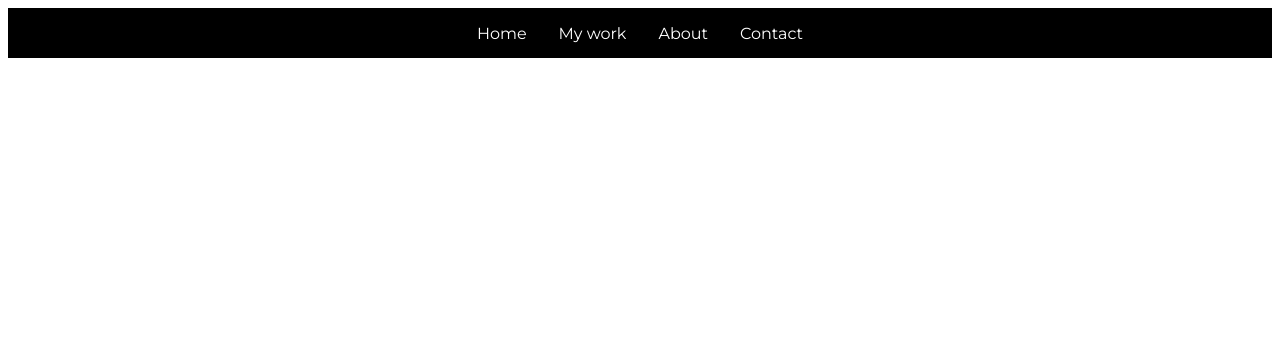
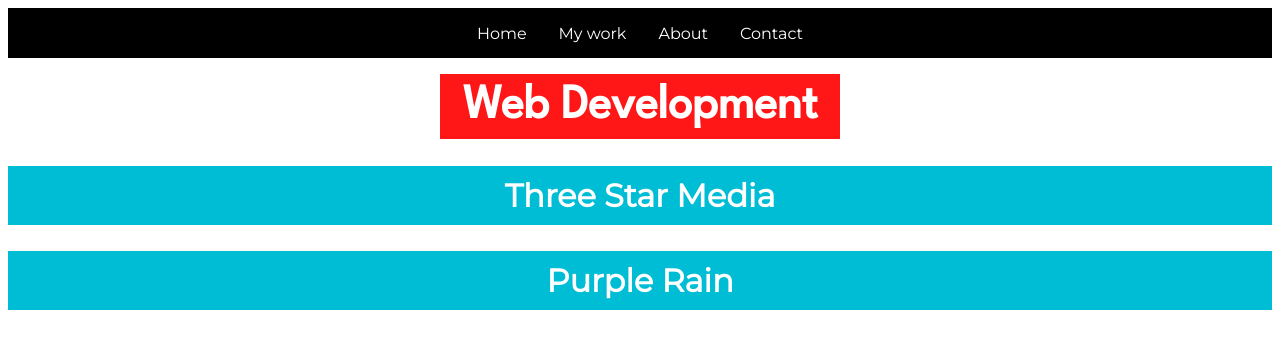
Before and after one commit to berr0161/portafolio, a plain HTML site: page web-development.html in a window 1280 px wide. Drawn offline with Linux system fonts and the light colour scheme.

Commit message:
creates web dev page html and css,

```diff
--- a/web-development.html
+++ b/web-development.html
@@ -7,6 +7,7 @@
     <meta name="viewport" content="width=device-width, initial-scale=1.0">
     <link href="https://fonts.googleapis.com/css2?family=League+Spartan&family=Montserrat&display=swap" rel="stylesheet">
     <script src="https://kit.fontawesome.com/32568561d7.js" crossorigin="anonymous"></script>
+    <link href="css/work.css" rel="stylesheet">
     <link href="css/main.css" rel="stylesheet">
     <title>Web Development</title>
 </head>
@@ -28,3 +29,14 @@
             </section>
         </div>
     </header>
+    <h1>Web Development</h1>
+
+    <section>
+        <h2>Three Star Media</h2>
+    </section>
+
+    <section>
+        <h2>Purple Rain
+
+        </h2>
+    </section>
```
Also changed, not shown: photography.html (+1 -1 lines), video.html (+1 -2 lines), css/work.css (renamed from css/photo.css), work-images/Purple Rain home.png (added), 1 other file.
